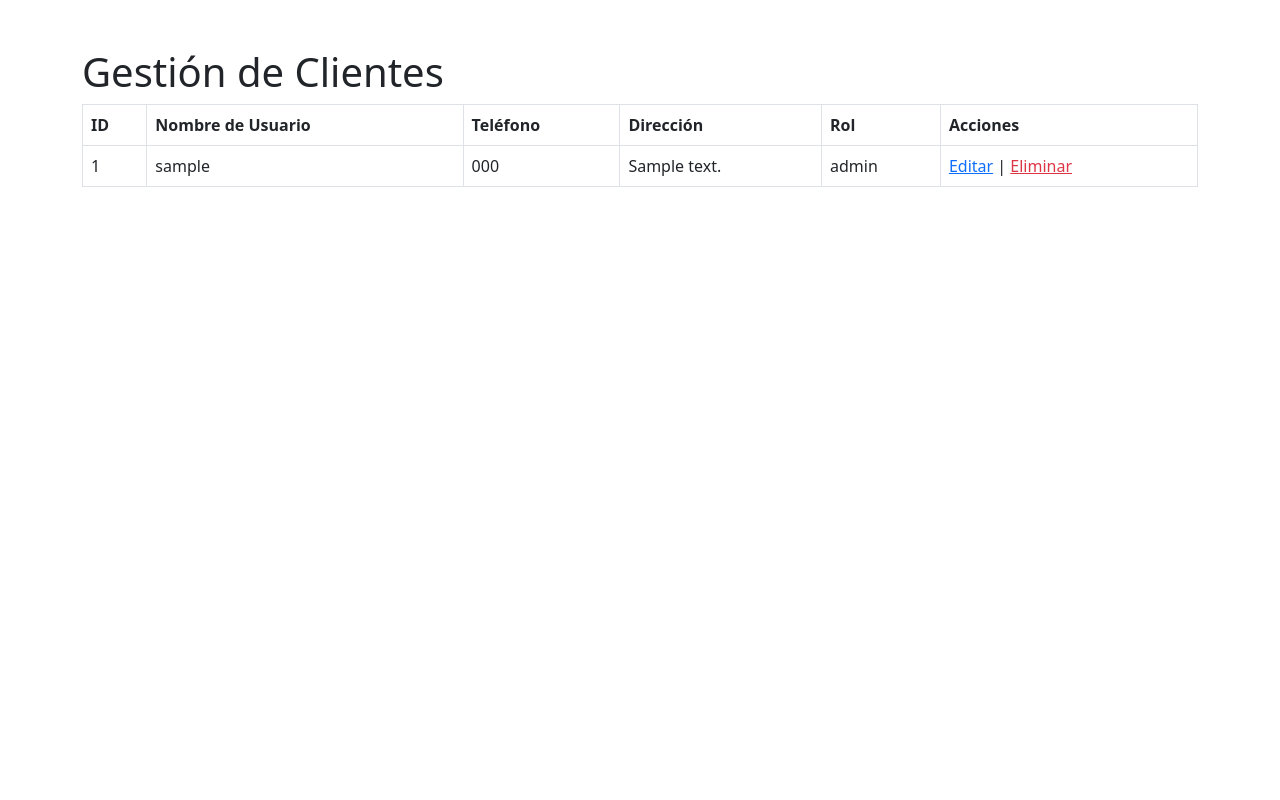
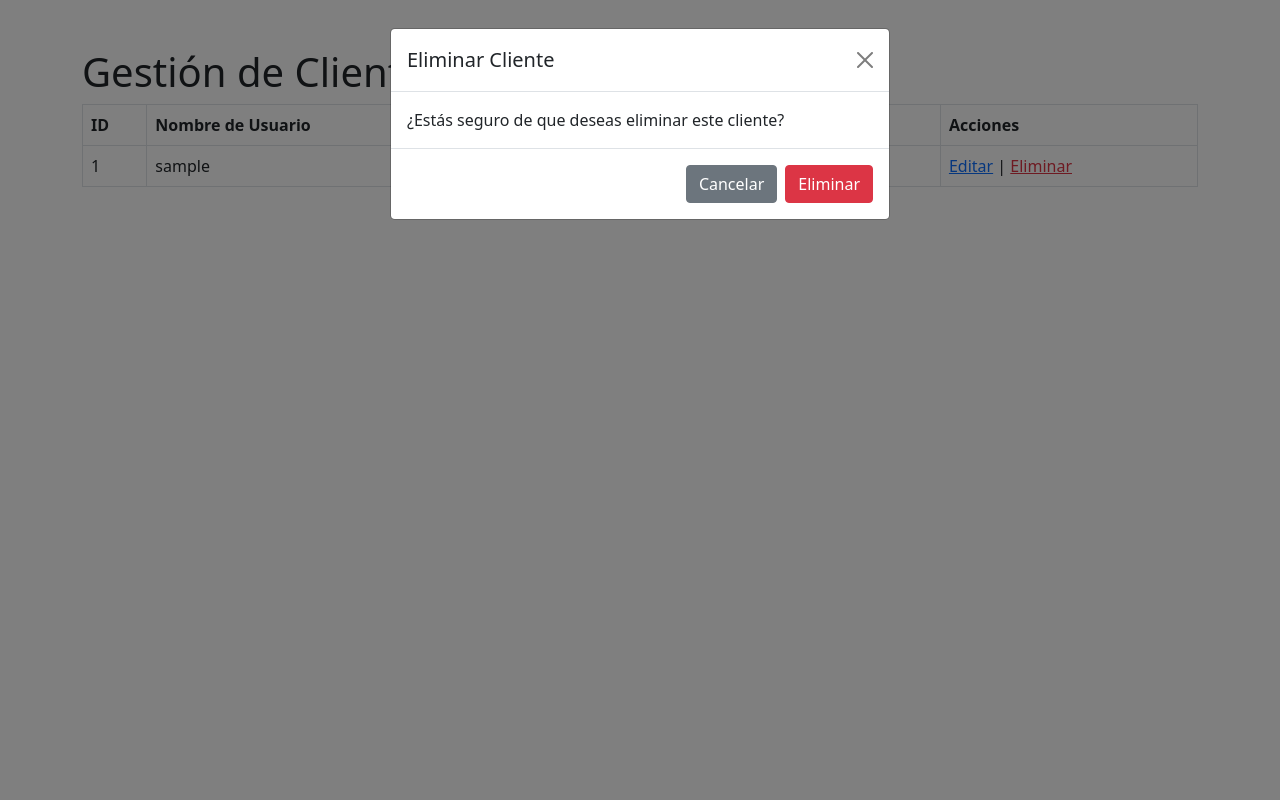
Before and after one commit to MrBlueSky2001/Proyecto, a PHP site: page /admin/admin_customers/admin_customers.php in a window 1280 px wide, after a click on "Eliminar". Run offline with PHP 8.4, Linux system fonts and the light colour scheme; the visitor is signed in with stand-in values (Sample User, id 1); tables that the repository leaves empty or names only in its code hold one stand-in row (values such as "Sample post").

Commit message:
avances8

```diff
--- a/App/admin/admin_customers/admin_customers.php
+++ b/App/admin/admin_customers/admin_customers.php
@@ -92,6 +92,25 @@ $result = $conn->query("SELECT id, username, phone_number, address, role FROM cu
             </div>
         </div>
 
+        <!-- Modal de confirmación de eliminación -->
+        <div class="modal fade" id="deleteCustomerModal" tabindex="-1" aria-labelledby="deleteCustomerModalLabel" aria-hidden="true">
+            <div class="modal-dialog">
+                <div class="modal-content">
+                    <div class="modal-header">
+                        <h5 class="modal-title" id="deleteCustomerModalLabel">Eliminar Cliente</h5>
+                        <button type="button" class="btn-close" data-bs-dismiss="modal" aria-label="Close"></button>
+                    </div>
+                    <div class="modal-body">
+                        ¿Estás seguro de que deseas eliminar este cliente?
+                    </div>
+                    <div class="modal-footer">
+                        <button type="button" class="btn btn-secondary" data-bs-dismiss="modal">Cancelar</button>
+                        <a href="#" id="deleteConfirmBtn" class="btn btn-danger">Eliminar</a>
+                    </div>
+                </div>
+            </div>
+        </div>
+
     </div>
 
     <script>
@@ -109,10 +128,9 @@ $result = $conn->query("SELECT id, username, phone_number, address, role FROM cu
             document.getElementById('editUsername').value = username;
             document.getElementById('editPhone').value = phone;
             document.getElementById('editAddress').value = address;
-                document.getElementById('editRole').value = role; // Rellenar el campo de rol
+            document.getElementById('editRole').value = role;
         });
 
-            // Formulario de editar cliente
         document.getElementById('editCustomerForm').addEventListener('submit', function (e) {
             e.preventDefault();
             var id = document.getElementById('editCustomerId').value;
@@ -121,16 +139,23 @@ $result = $conn->query("SELECT id, username, phone_number, address, role FROM cu
             var address = document.getElementById('editAddress').value;
             var role = document.getElementById('editRole').value;
 
-                // Enviar datos al servidor
             fetch('edit_customer.php', {
                 method: 'POST',
                 headers: { 'Content-Type': 'application/x-www-form-urlencoded' },
                 body: `id=${id}&username=${username}&phone_number=${phone}&address=${address}&role=${role}`
             }).then(response => response.json()).then(data => {
                 if (data.success) {
-                        location.reload(); // Recargar la página para ver los cambios
+                    location.reload();
                 }
             });
+        });
+
+        var deleteCustomerModal = document.getElementById('deleteCustomerModal');
+        deleteCustomerModal.addEventListener('show.bs.modal', function (event) {
+            var button = event.relatedTarget;
+            var customerId = button.getAttribute('data-id');
+            var deleteConfirmBtn = document.getElementById('deleteConfirmBtn');
+            deleteConfirmBtn.setAttribute('href', 'delete_customer.php?id=' + customerId);
         });
     </script>
 </body>
--- a/App/admin/admin_customers/delete_customer.php
+++ b/App/admin/admin_customers/delete_customer.php
@@ -8,6 +8,7 @@ if (isset($_GET['id'])) {
     $stmt->bind_param("i", $id);
     if ($stmt->execute()) {
         header('Location: admin_customers.php');
+        exit();
     }
 }
 ?>
```
Also changed, not shown: App/admin/admin_foods/admin_foods.php (line endings or trailing spaces). Lines whose indentation alone changed are shown as unchanged.
